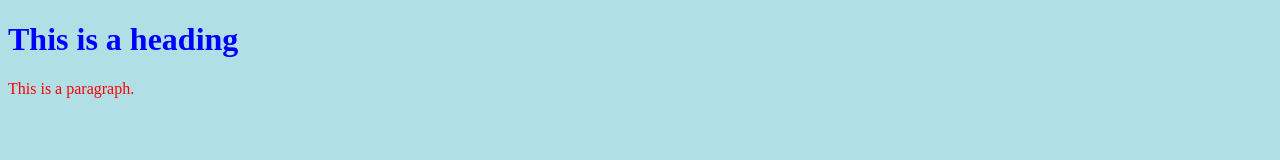
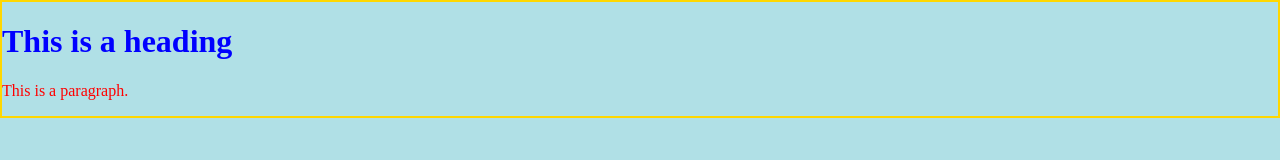
Before and after one commit to tejaswigowda/AME220Fall2019, a plain HTML site: page css-externalFile/index.html in a window 1280 px wide. Drawn offline with Linux system fonts and the light colour scheme.

Commit message:
in class

```diff
--- a/css-externalFile/styles.css
+++ b/css-externalFile/styles.css
@@ -1,5 +1,10 @@
 body {
-  background-color: powderblue;
+  background: powderblue;
+/*  border-color: gold;
+  border-width: 2px;
+  border-style: solid;*/
+  border: gold 2px solid;
+  margin: 0;
 }
 h1 {
   color: blue;
```
